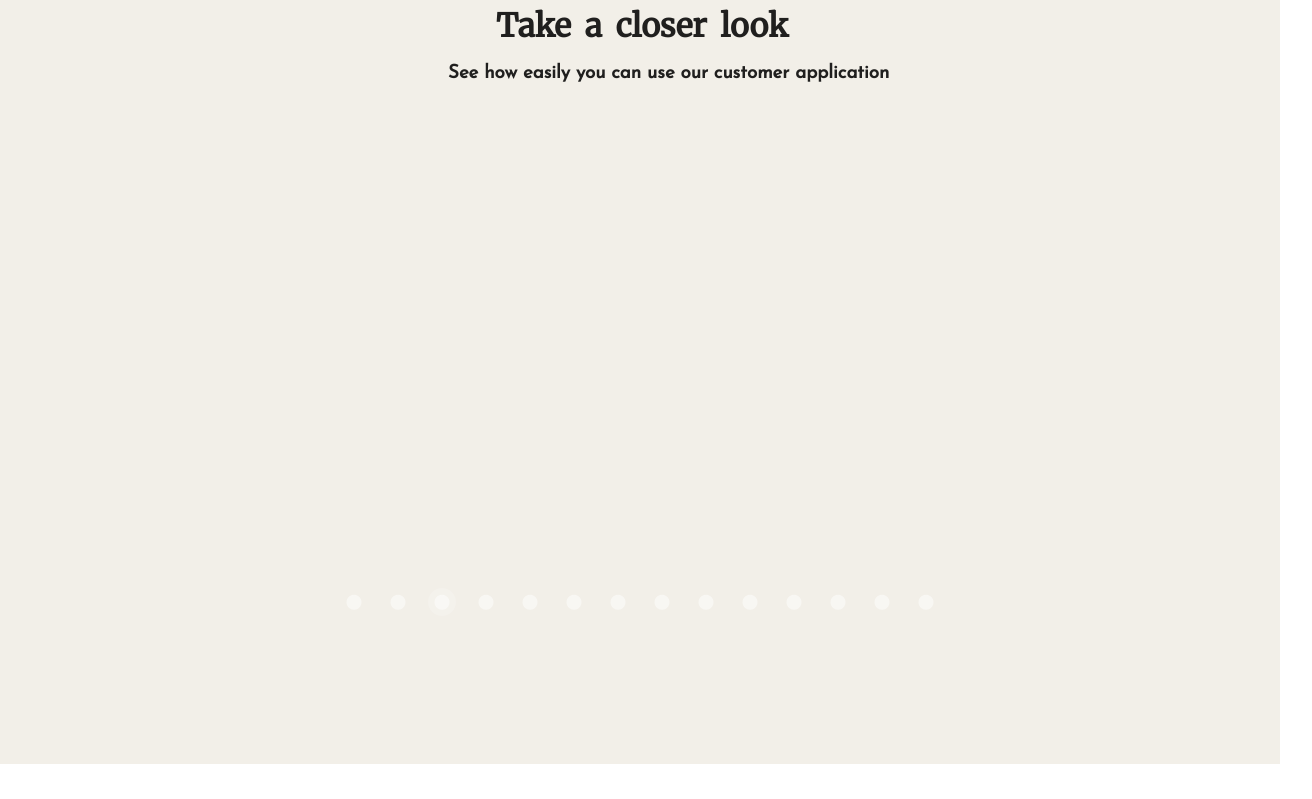
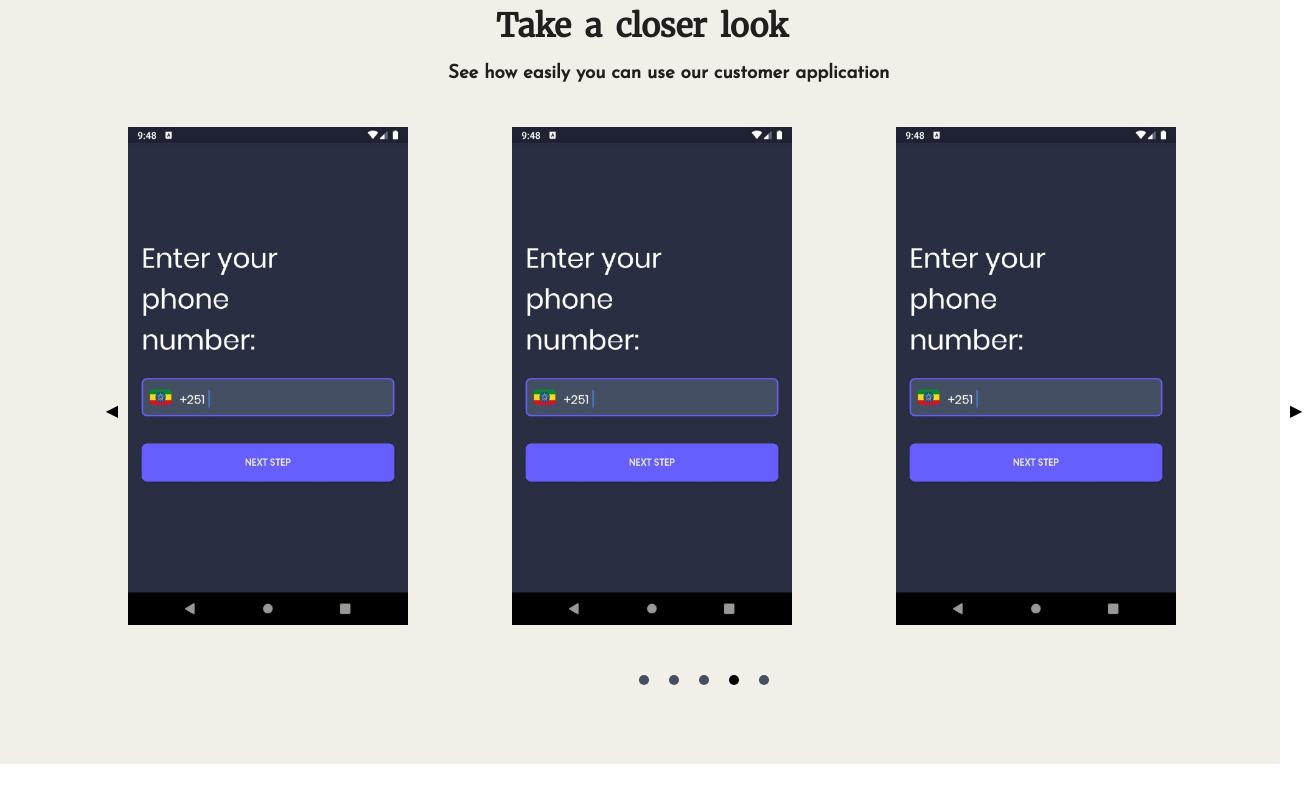
Before and after one commit to Mikiyas721/tolodelivery_landingPage, a Vue app: page / in a window 1280 px wide. Shown: the part 1700-2499 px from the top of the page, 1312 px wide, since content can reach past the window. Built offline with nearby package versions, Linux system fonts and the light colour scheme.

Commit message:
changes the caurosel and updated the telegrambot section

```diff
--- a/package.json
+++ b/package.json
@@ -11,6 +11,7 @@
     "core-js": "^2.6.5",
     "vue": "^2.6.10",
     "vue-carousel": "^0.18.0",
+    "vue-carousel-3d": "^0.2.0",
     "vue-router": "^3.0.1",
     "vuetify": "^2.1.0"
   },
--- a/src/components/Customer_Swipe.vue
+++ b/src/components/Customer_Swipe.vue
@@ -4,43 +4,46 @@
             <h1 class="ml-12 merriweather">Take a closer look</h1>
             <h3 class="josefinsans">See how easily you can use our customer application</h3>
         </div>
-        <v-carousel cycle="true"
-                    interval="3000"
-                    vertical="true"
-                    show-arrows-on-hover="true"
-                    hide-delimiter-background="true">
-            <v-carousel-item
-                    v-for="(item,i) in image_url"  :key="i"
-                    style="width: 240px; height: auto; margin-left: 42%">
-                <v-img :src="item.path">
-
-                </v-img>
-            </v-carousel-item>
-        </v-carousel>
-        <div style="height: 100px">
-        </div>
+        <Carousel
+                autoplay="true"
+                navigationEnabled="true"
+                navigationClickTargetSize="10"
+                perPage="3"
+                paginationColor="#454F63"
+                scrollPerPage="false"
+                id="caurosel"
+        >
+            <Slide v-for="(url,i) in image_url" :index="i" :key="i">
+                <v-img :src="url.path" id="slide_img"></v-img>
+            </Slide>
+        </Carousel>
     </v-app>
 </template>
 <script>
+    import {Carousel, Slide} from 'vue-carousel';
 
     export default {
         name: "Swiper",
+        components: {
+            Carousel,
+            Slide
+        },
         data: () => ({
             image_url: [
                 {path: require('../assets/biker_swiper/1.jpg'),},
-                {path: require('../assets/biker_swiper/2.jpg'),},
-                {path: require('../assets/biker_swiper/3.jpg'),},
-                {path: require('../assets/biker_swiper/4.jpg'),},
-                {path: require('../assets/biker_swiper/5.jpg'),},
-                {path: require('../assets/biker_swiper/6.jpg'),},
-                {path: require('../assets/biker_swiper/7.jpg'),},
-                {path: require('../assets/biker_swiper/8.jpg'),},
-                {path: require('../assets/biker_swiper/9.jpg'),},
-                {path: require('../assets/customer_swiper/10.jpg')},
-                {path: require('../assets/customer_swiper/11.jpg')},
-                {path: require('../assets/customer_swiper/12.jpg')},
-                {path: require('../assets/customer_swiper/13.jpg')},
-                {path: require('../assets/customer_swiper/14.jpg')}
+                {path: require('../assets/biker_swiper/1.jpg'),},
+                {path: require('../assets/biker_swiper/1.jpg'),},
+                {path: require('../assets/biker_swiper/1.jpg'),},
+                {path: require('../assets/biker_swiper/1.jpg'),},
+                {path: require('../assets/biker_swiper/1.jpg'),},
+                {path: require('../assets/biker_swiper/1.jpg'),},
+                {path: require('../assets/biker_swiper/1.jpg'),},
+                {path: require('../assets/biker_swiper/1.jpg'),},
+                {path: require('../assets/biker_swiper/1.jpg')},
+                {path: require('../assets/biker_swiper/1.jpg')},
+                {path: require('../assets/biker_swiper/1.jpg')},
+                {path: require('../assets/biker_swiper/1.jpg')},
+                {path: require('../assets/biker_swiper/1.jpg')}
             ]
         })
     }
@@ -49,6 +52,10 @@
 <style scoped>
     #title {
         margin: 3% 0 3% 35%;
+    }
+
+    #slide_img {
+        width: 280px;
     }
 
     #container {
@@ -64,5 +71,8 @@
     .josefinsans {
         font-family: 'Josefin Sans', sans-serif;
     }
+    #caurosel{
+        margin-left: 10%;
+    }
 
 </style>
--- a/src/components/TelegramBot.vue
+++ b/src/components/TelegramBot.vue
@@ -11,7 +11,7 @@
                 </div>
 
                 <div style="margin:10px 0 0 45%">
-                    <h3 style="font-family: 'Josefin Sans', sans-serif;">All it needs is a telegram account</h3>
+                    <h3 style="font-family: 'Josefin Sans', sans-serif;">All you need is a telegram account</h3>
                     <p>Click <a href="https://www.google.com/">here</a> to see how you can use the
                         bot</p>
                 </div>
```
Also changed, not shown: 1 other file (tests, documents, lock files or other folders).
